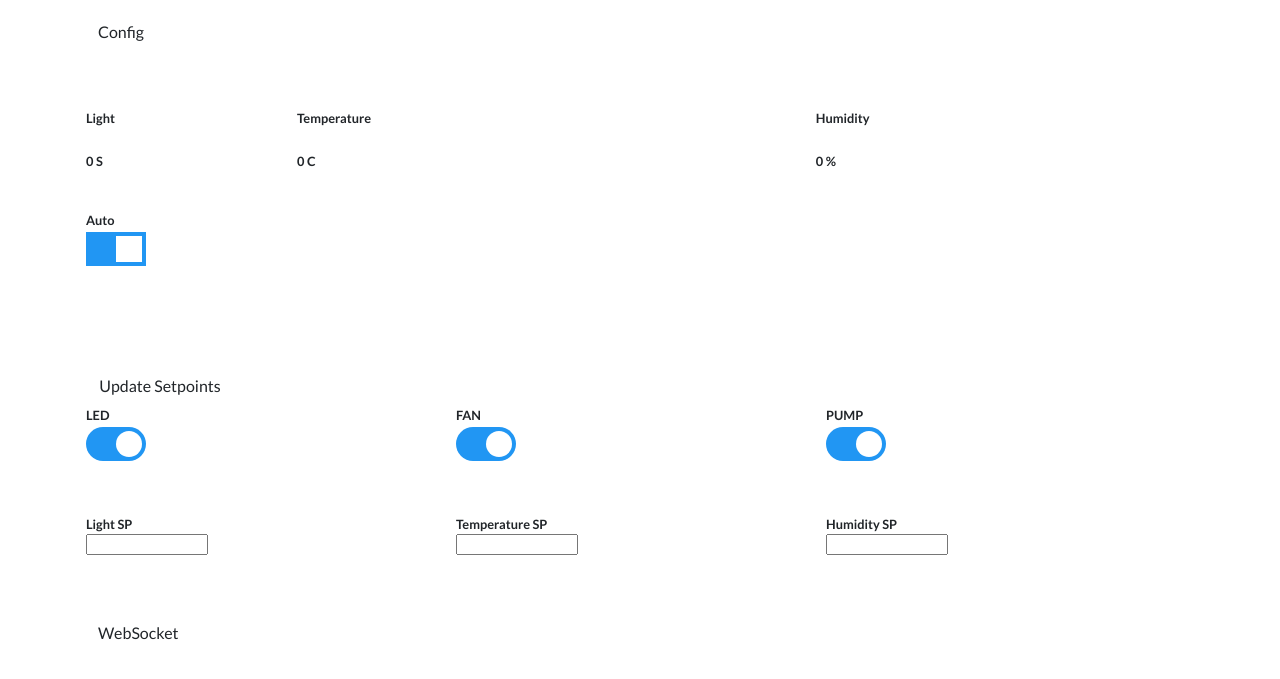
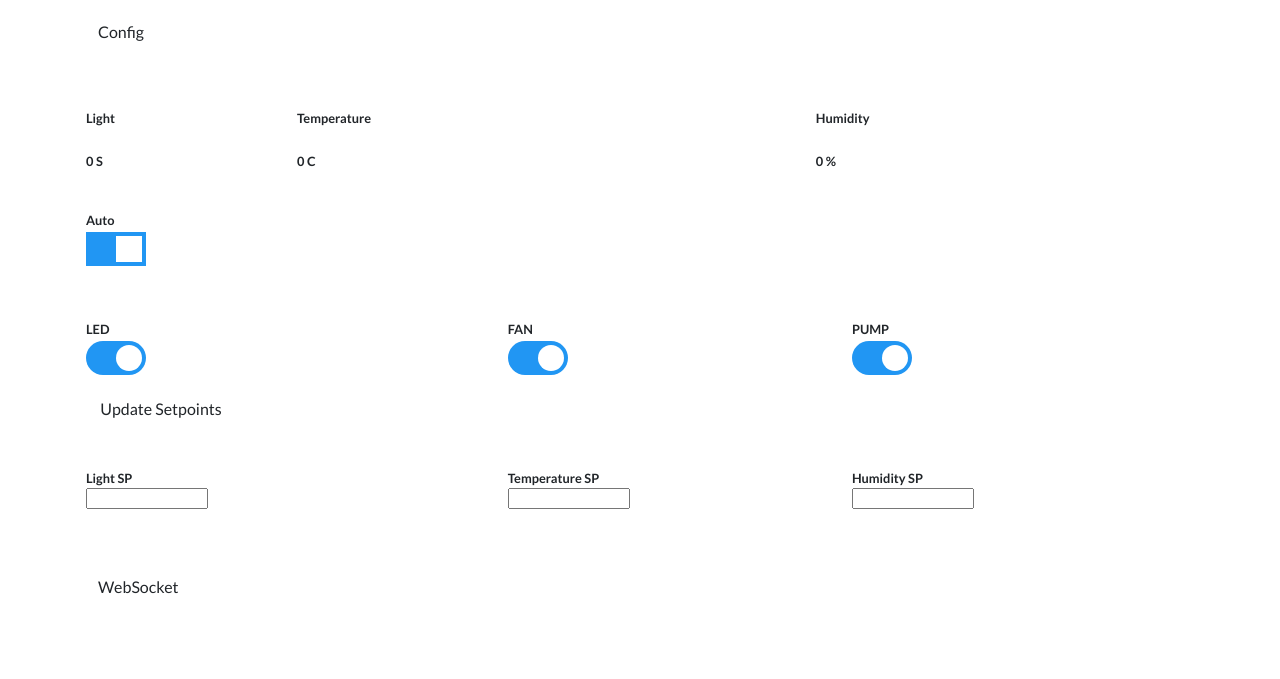
Before and after one commit to trungdoanhong/IoT-Example, a plain HTML site: page bkdn.html in a window 1280 px wide. Shown: the part 95-774 px from the top of the page. Drawn offline with nearby package versions, Linux system fonts and the light colour scheme; a script that the page names is missing.

Commit message:
Update bkdn.html

```diff
--- a/bkdn.html
+++ b/bkdn.html
@@ -174,7 +174,7 @@
 				</label>
 			</th>
 		</tr>
-		<tr><button class='btn btn-block' align="center" onclick="UpdateSetpoint()" style="width:150px"><br><br>Update Setpoints</button></tr>
+		<tr><th><button class='btn btn-block' align="center" onclick="UpdateSetpoint()" style="width:150px">Update Setpoints</button></th></tr>
 		<tr>
 			<th><br><br>Light SP<br> <input id="spLight" type="text" style="text-align:center" value=""></th>
 
```
